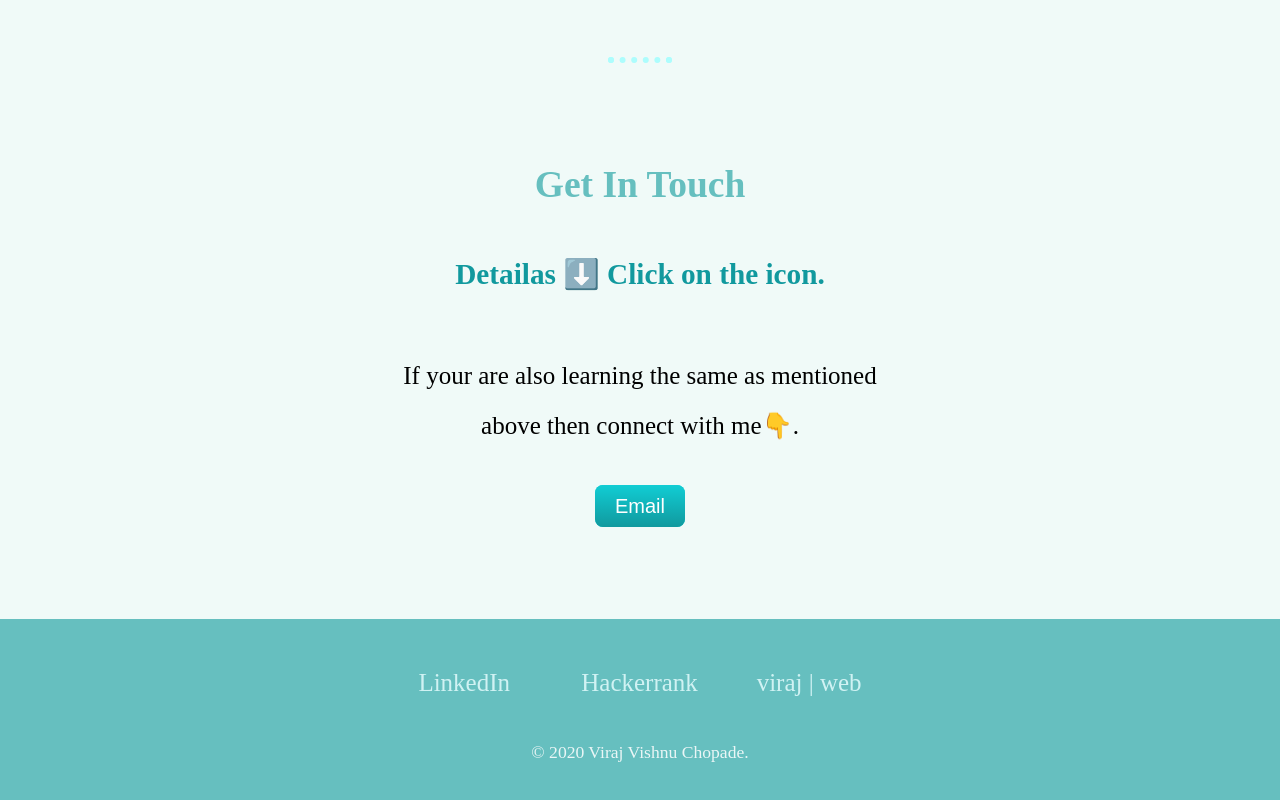
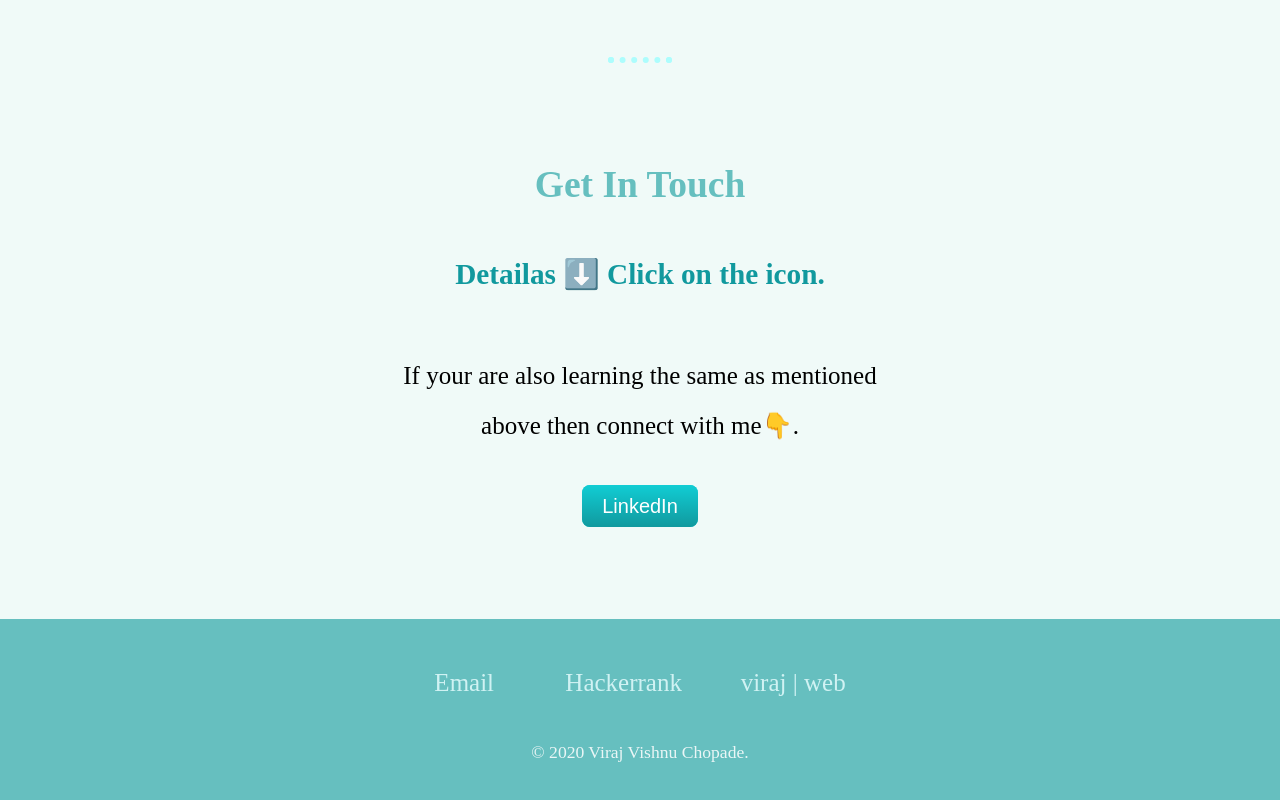
Before and after one commit to VIRAJcHOPADE/viraj-site, a plain HTML site: page index.html in a window 1280 px wide. Shown: the part 2175-2975 px from the top of the page. Drawn offline with Linux system fonts and the light colour scheme.

Commit message:
just simple changes

```diff
--- a/index.html
+++ b/index.html
@@ -43,13 +43,13 @@
     <h2>Get In Touch</h2>
     <h3>Detailas ⬇️ Click on the icon.</h3>
     <p class="contact-message">If your are also learning the same as mentioned above then connect with me👇.</p>
-    <a class="btn" target="_blank" href="https://accounts.google.com/SignOutOptions?hl=en-GB&continue=https://mail.google.com&service=mail">Email</a>
+    <a class="btn" target="_blank" href="https://www.linkedin.com/in/viraj-chopade-503840214/" target="_blank">LinkedIn</a>
   </div>
 </div>
 
 
 <div class="bottom-container">
-  <a class="footer-link" href="https://www.linkedin.com/in/viraj-chopade-503840214/" target="_blank" >LinkedIn</a>&nbsp;&nbsp;&nbsp;&nbsp;
+  <a class="footer-link" href="https://accounts.google.com/SignOutOptions?hl=en-GB&continue=https://mail.google.com&service=mail" >Email</a>&nbsp;&nbsp;&nbsp;&nbsp;
   <a class="footer-link" href="https://www.hackerrank.com/VIRAJ_CHOPADE" target="_blank">Hackerrank</a>&nbsp;&nbsp;
   <a class="footer-link" href="https://virajchopade.github.io/new_web/" target="_blank">viraj | web</a>
   <p class="copyright" >© 2020 Viraj Vishnu Chopade.</p>
```
